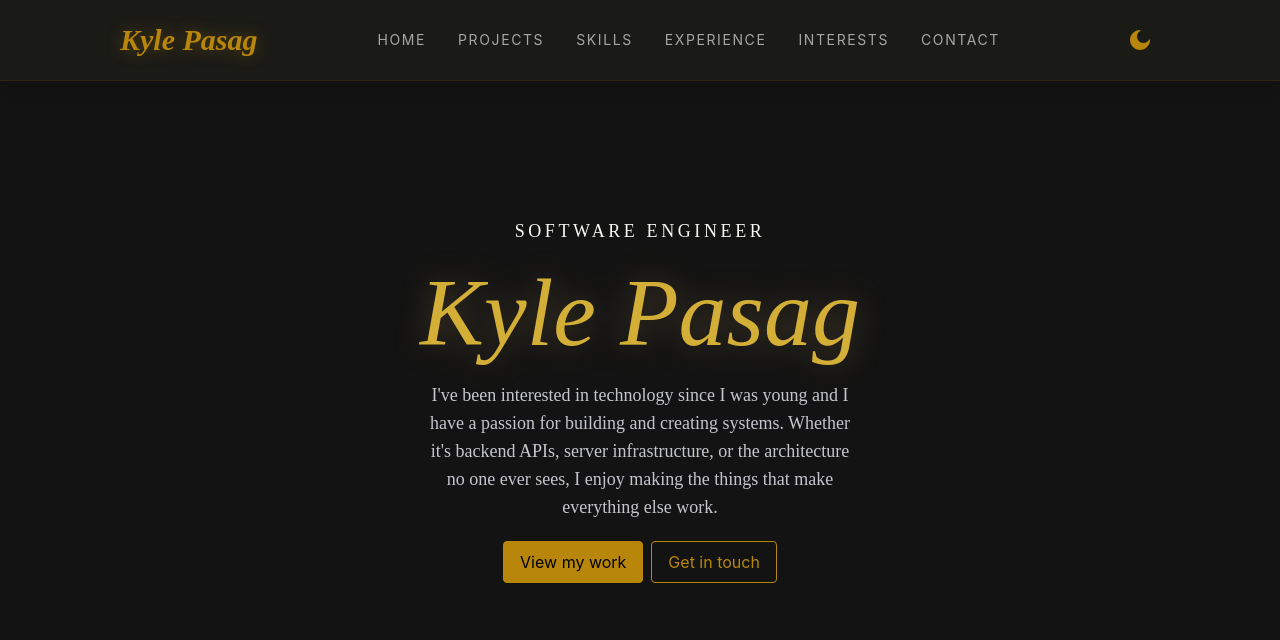
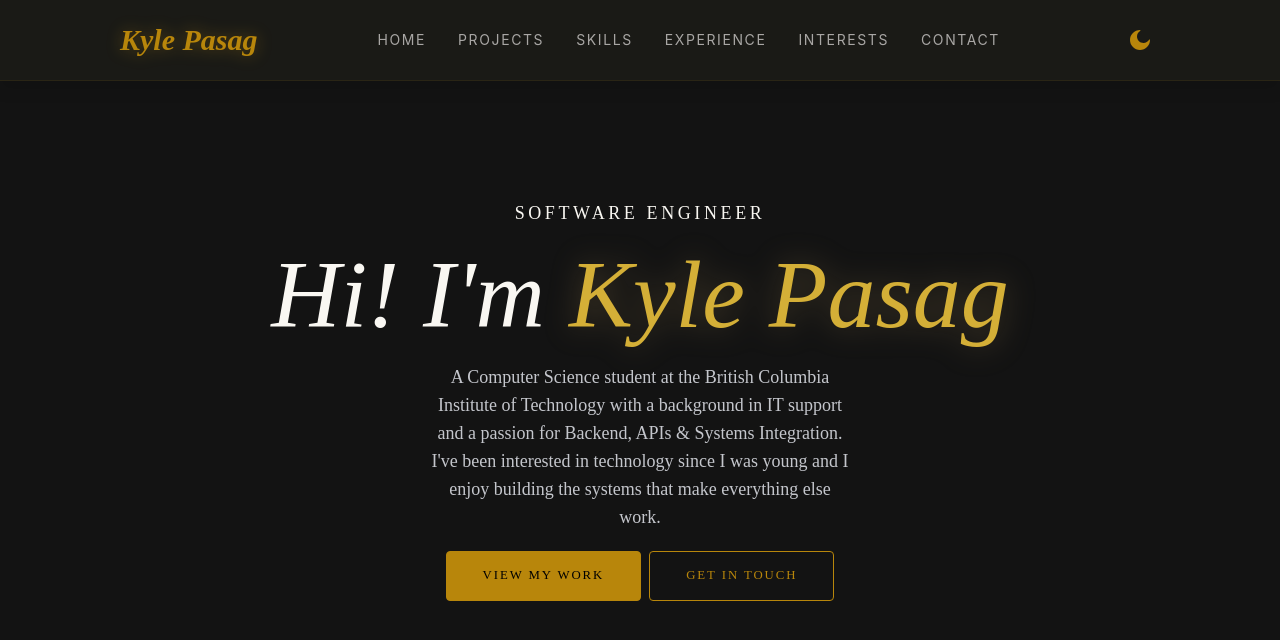
Before and after one commit to kpasag/Portfolio, a React app: page / in a window 1280 px wide. Shown: the top 640 px of the page. Built offline with nearby package versions, Linux system fonts and the light colour scheme; the HTML template or start-up script is replaced by a standard one.

Commit message:
Modify hero section

```diff
--- a/src/Body.jsx
+++ b/src/Body.jsx
@@ -8,22 +8,26 @@ function Body() {
             <h2 className="text-[#F9F7F2] text-lg uppercase tracking-[0.2em]">
               Software Engineer
             </h2>
-            <h1 className="text-[#D4AF37] drop-shadow-[0_0_15px_rgba(197,160,89,0.3)] md:text-8xl text-6xl leading-tight italic font-['Newsreader']">
-              Kyle Pasag
+            <h1 className="text-[#F9F7F2] md:text-8xl text-6xl leading-tight italic font-['Newsreader']">
+              <span>Hi! I'm </span>
+              <span className="drop-shadow-[0_0_15px_rgba(197,160,89,0.3)] text-[#D4AF37]">
+                Kyle Pasag
+              </span>
             </h1>
             <p className="text-[#C4C6CC] text-lg max-w-1/3 text-center">
-              I've been interested in technology since I was young and I have a
-              passion for building and creating systems. Whether it's backend
-              APIs, server infrastructure, or the architecture no one ever sees,
-              I enjoy making the things that make everything else work.
+              A Computer Science student at the British Columbia
+              Institute of Technology with a background in IT support and a
+              passion for Backend, APIs & Systems Integration. I've been
+              interested in technology since I was young and I enjoy building
+              the systems that make everything else work.
             </p>
           </div>
-          <div className="uppercase flex space-x-2">
-            <button className="py-2 cursor-pointer px-4 bg-[#B8860B] hover:bg-amber-400 duration-300 hover:drop-shadow-[0_0_15px_rgba(197,160,89,0.3)] rounded-sm border border-[#B8860B]">
-              View my work
+          <div className="font-['Outfit'] text-[0.8rem] font-medium flex space-x-2">
+            <button className=" py-3.5 cursor-pointer px-9 tracking-[0.15em] transition-all bg-[#B8860B] hover:bg-amber-400 duration-300 hover:drop-shadow-[0_0_15px_rgba(197,160,89,0.3)] rounded-sm border border-[#B8860B]">
+              VIEW MY WORK
             </button>
-            <button className="py-2 cursor-pointer px-4 bg-[] hover:bg-amber-400 duration-300 hover:drop-shadow-[0_0_15px_rgba(197,160,89,0.3)] text-[#B8860B] border border-[#B8860B] rounded-sm">
-              Get in touch
+            <button className="py-3.5 cursor-pointer px-9 tracking-[0.15em] transition-all bg-[] hover:bg-amber-400 duration-300 hover:drop-shadow-[0_0_15px_rgba(197,160,89,0.3)] text-[#B8860B] border border-[#B8860B] rounded-sm">
+              GET IN TOUCH
             </button>
           </div>
         </section>
```
